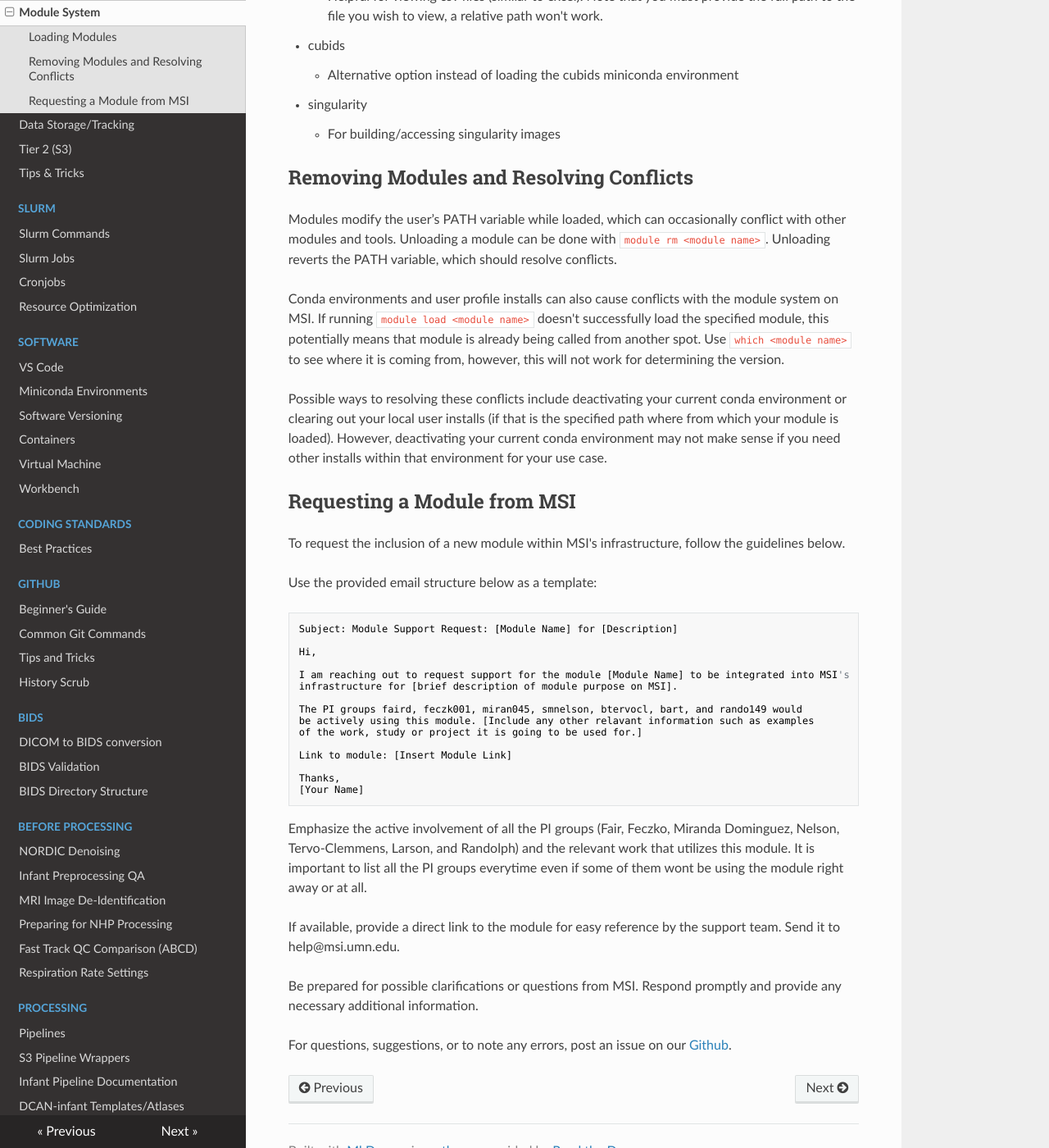
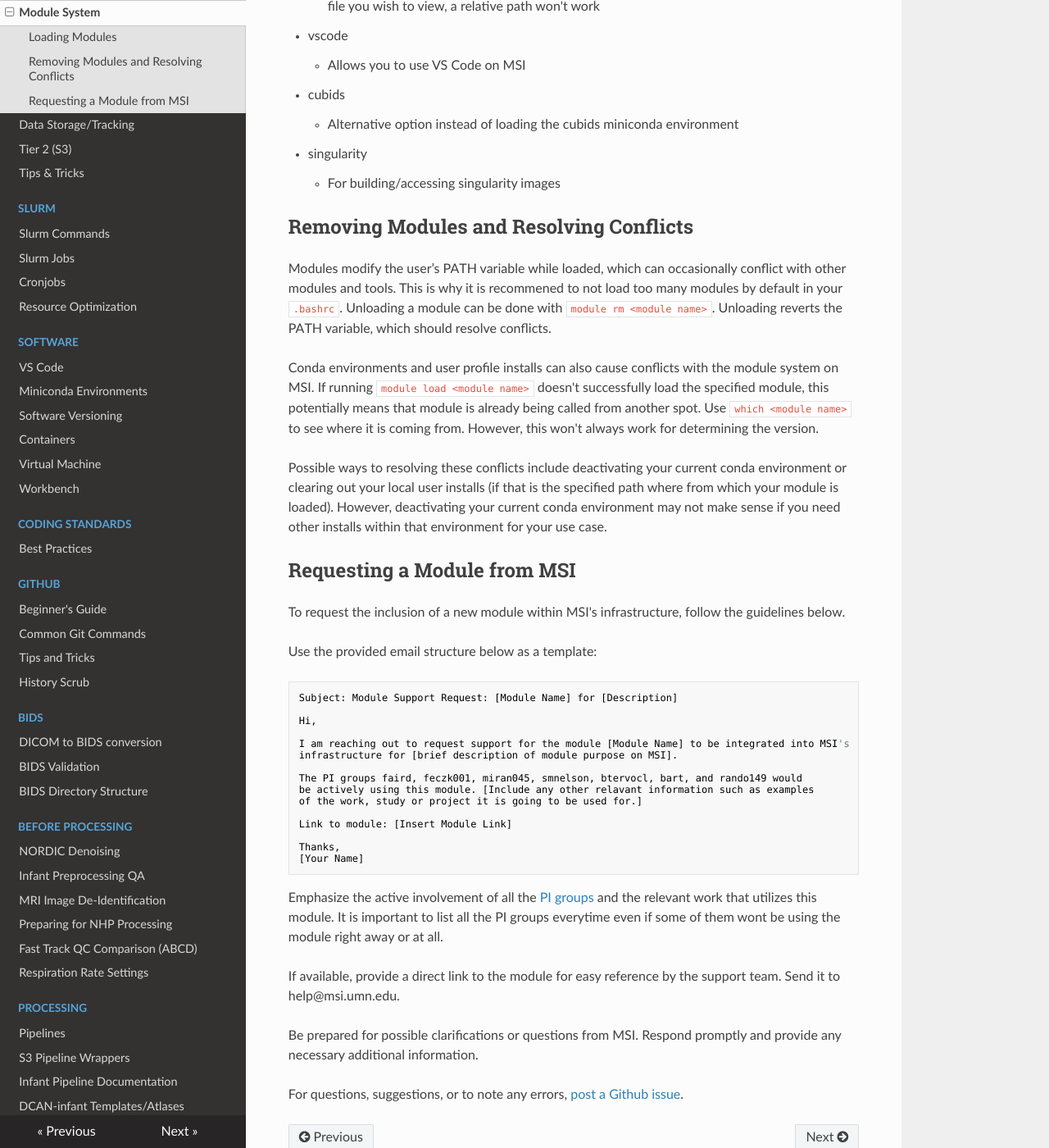
Before and after one commit to DCAN-Labs/cdni-brain, an MkDocs documentation site: the page built from docs/modules.md, in a window 1280 px wide and 1400 px high, scrolled down 871 px. Shown: the whole window at 82% size. Built offline with MkDocs 1.6.1, drawn with Linux system fonts in a browser that asks for light colours; nearby versions of some CDN libraries; some of the changed text lies outside the part shown.

Commit message:
reformat links, add vscode module

````diff
--- a/docs/modules.md
+++ b/docs/modules.md
@@ -12,19 +12,22 @@ MSI uses a “module” system for providing access to various software packages
 
 Commonly used modules by our lab include:
 
-* **fsl**
-* **workbench**
+* fsl
+* workbench
     - Note that the default version used to be 1.5.0 but is now 2.0.0, which has different default settings. It is recommended to load workbench/1.5.0
-* **freesurfer**
-* **matlab**
+* freesurfer
+* matlab
 
-Some other helpful modules include
+Some other helpful modules include:
 
 * tree
     - Allows you to print a directory structure tree
 
 * libreoffice
-    - Helpful for viewing csv files (similar to excel). Note that you must provide the full path to the file you wish to view, a relative path won't work.
+    - Helpful for viewing csv files (similar to excel). Note that you must provide the full path to the file you wish to view, a relative path won't work
+
+* vscode
+    - Allows you to use VS Code on MSI
 
 * cubids
     - Alternative option instead of loading the cubids miniconda environment
@@ -34,9 +37,9 @@ Some other helpful modules include
 
 ## Removing Modules and Resolving Conflicts
 
-Modules modify the user’s PATH variable while loaded, which can occasionally conflict with other modules and tools. Unloading a module can be done with `module rm <module name>`. Unloading reverts the PATH variable, which should resolve conflicts.
+Modules modify the user’s PATH variable while loaded, which can occasionally conflict with other modules and tools. This is why it is recommened to not load too many modules by default in your `.bashrc`. Unloading a module can be done with `module rm <module name>`. Unloading reverts the PATH variable, which should resolve conflicts.
 
-Conda environments and user profile installs can also cause conflicts with the module system on MSI. If running `module load <module name>` doesn't successfully load the specified module, this potentially means that module is already being called from another spot. Use `which <module name>` to see where it is coming from, however, this will not work for determining the version.
+Conda environments and user profile installs can also cause conflicts with the module system on MSI. If running `module load <module name>` doesn't successfully load the specified module, this potentially means that module is already being called from another spot. Use `which <module name>` to see where it is coming from. However, this won't always work for determining the version.
 
 Possible ways to resolving these conflicts include deactivating your current conda environment or clearing out your local user installs (if that is the specified path where from which your module is loaded). However, deactivating your current conda environment may not make sense if you need other installs within that environment for your use case.
 
@@ -64,7 +67,7 @@ Thanks,
 [Your Name]
 ```
 
-Emphasize the active involvement of all the PI groups (Fair, Feczko, Miranda Dominguez, Nelson, Tervo-Clemmens, Larson, and Randolph) and the relevant work that utilizes this module. It is important to list all the PI groups everytime even if some of them wont be using the module right away or at all.
+Emphasize the active involvement of all the [PI groups](hcp.md#tier-1-storage) and the relevant work that utilizes this module. It is important to list all the PI groups everytime even if some of them wont be using the module right away or at all.
 
 If available, provide a direct link to the module for easy reference by the support team.
 Send it to help@msi.umn.edu.
@@ -73,4 +76,4 @@ Be prepared for possible clarifications or questions from MSI.
 Respond promptly and provide any necessary additional information.
 
 
-For questions, suggestions, or to note any errors, post an issue on our [Github](https://github.com/DCAN-Labs/cdni-brain/issues).
+For questions, suggestions, or to note any errors, [post a Github issue](https://github.com/DCAN-Labs/cdni-brain/issues).
````
